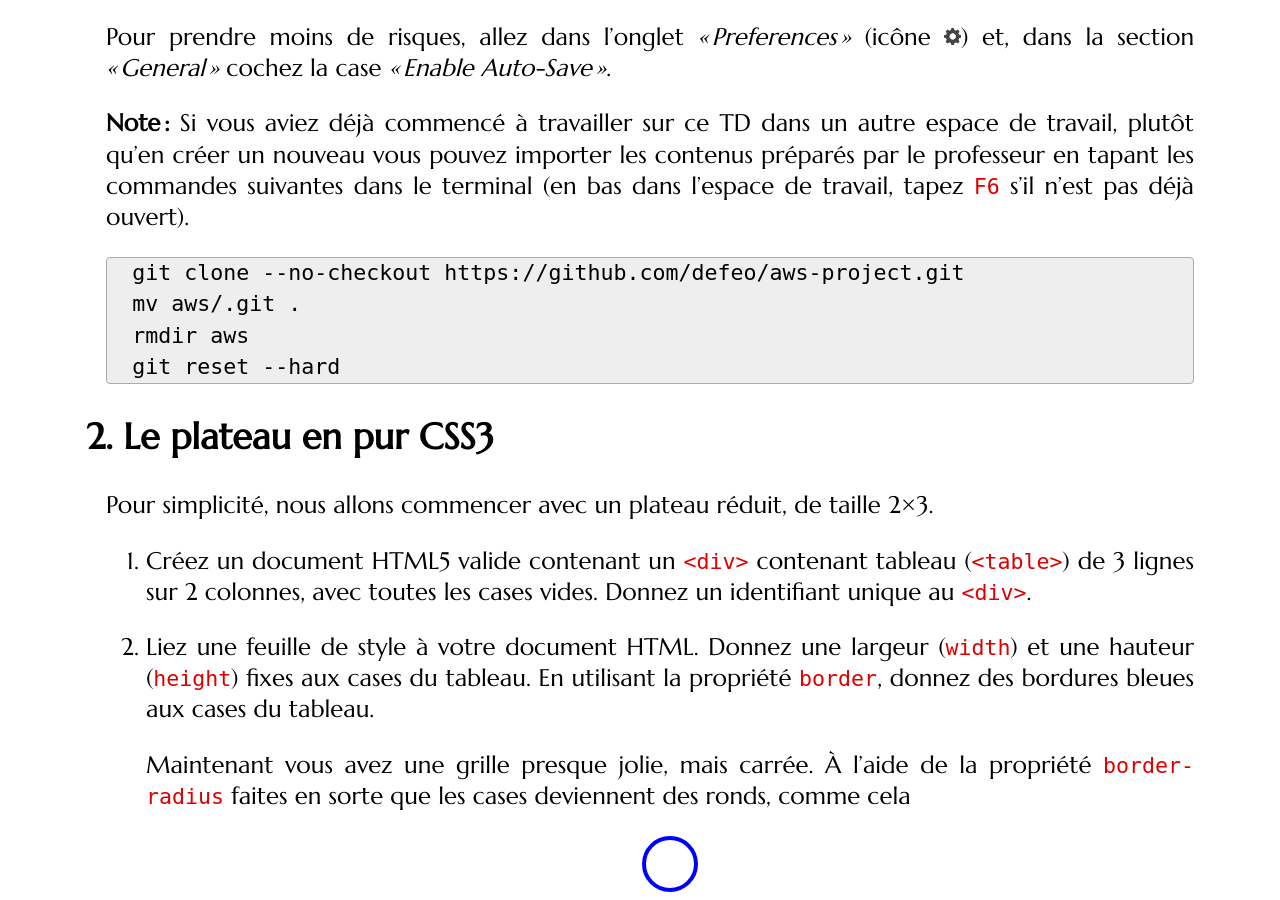
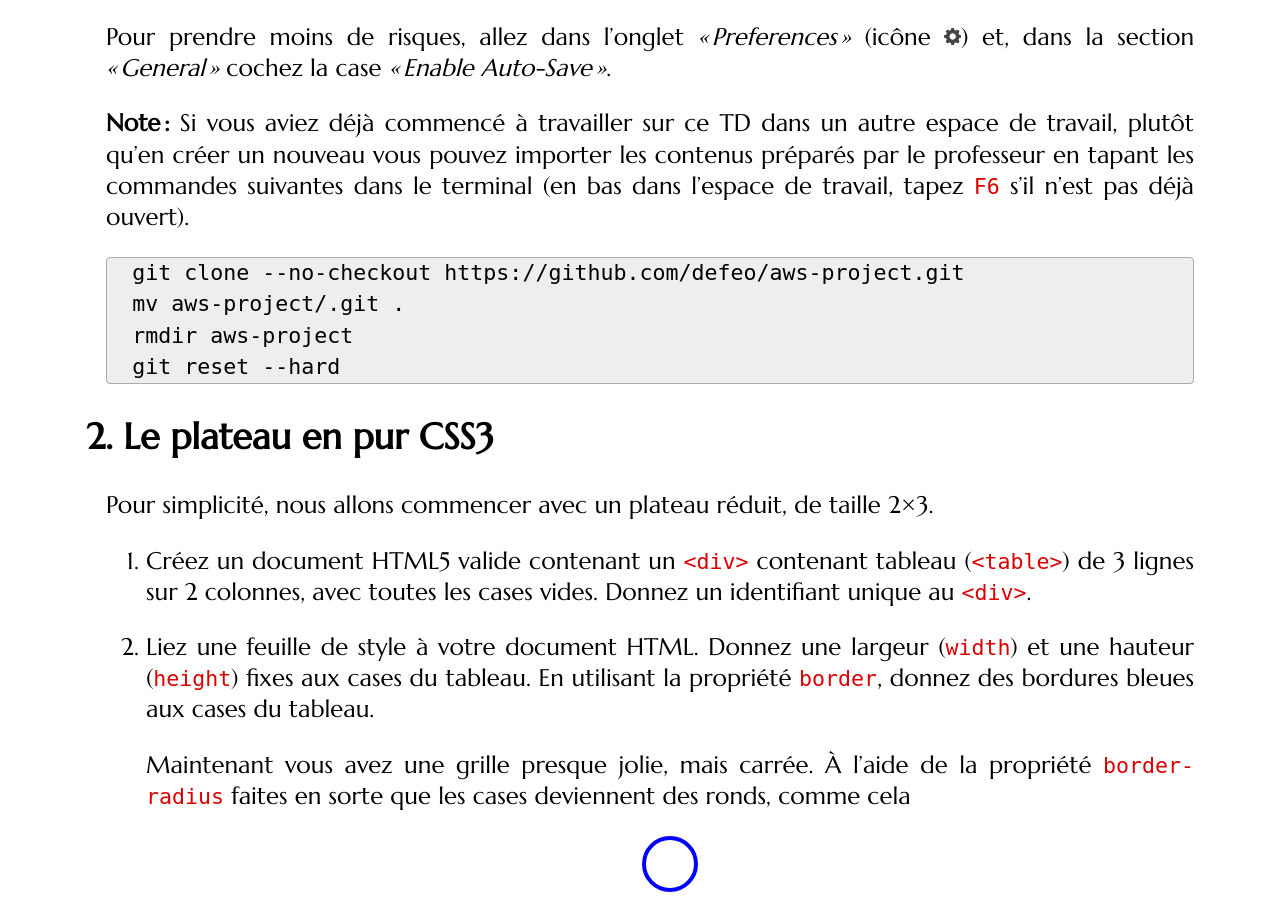
Before and after one commit to defeo/aws, a Jekyll site: the page built from tutorials/tutorial2.md, in a window 1280 px wide and 900 px high, scrolled down 1003 px. Built offline with Jekyll 4.4.1, drawn with Linux system fonts in a browser that asks for light colours; some web fonts are replaced.

```diff
--- a/tutorials/tutorial2.md
+++ b/tutorials/tutorial2.md
@@ -53,8 +53,8 @@ tapez `F6` s'il n'est pas déjà ouvert).
 
 ~~~
 git clone --no-checkout https://github.com/defeo/aws-project.git
-mv aws/.git .
-rmdir aws
+mv aws-project/.git .
+rmdir aws-project
 git reset --hard
 ~~~
 {:.bash}
```
Also changed, not shown: index.md (+3 -0 lines).
